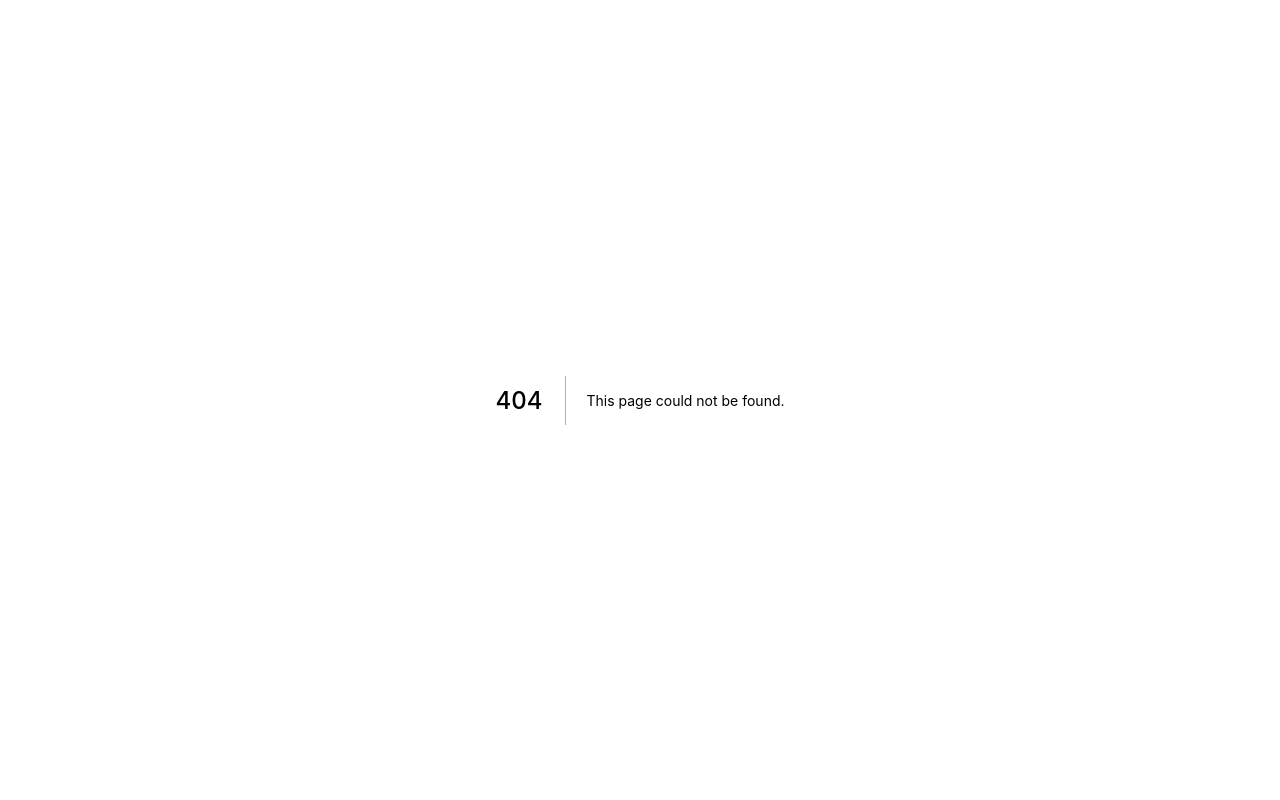
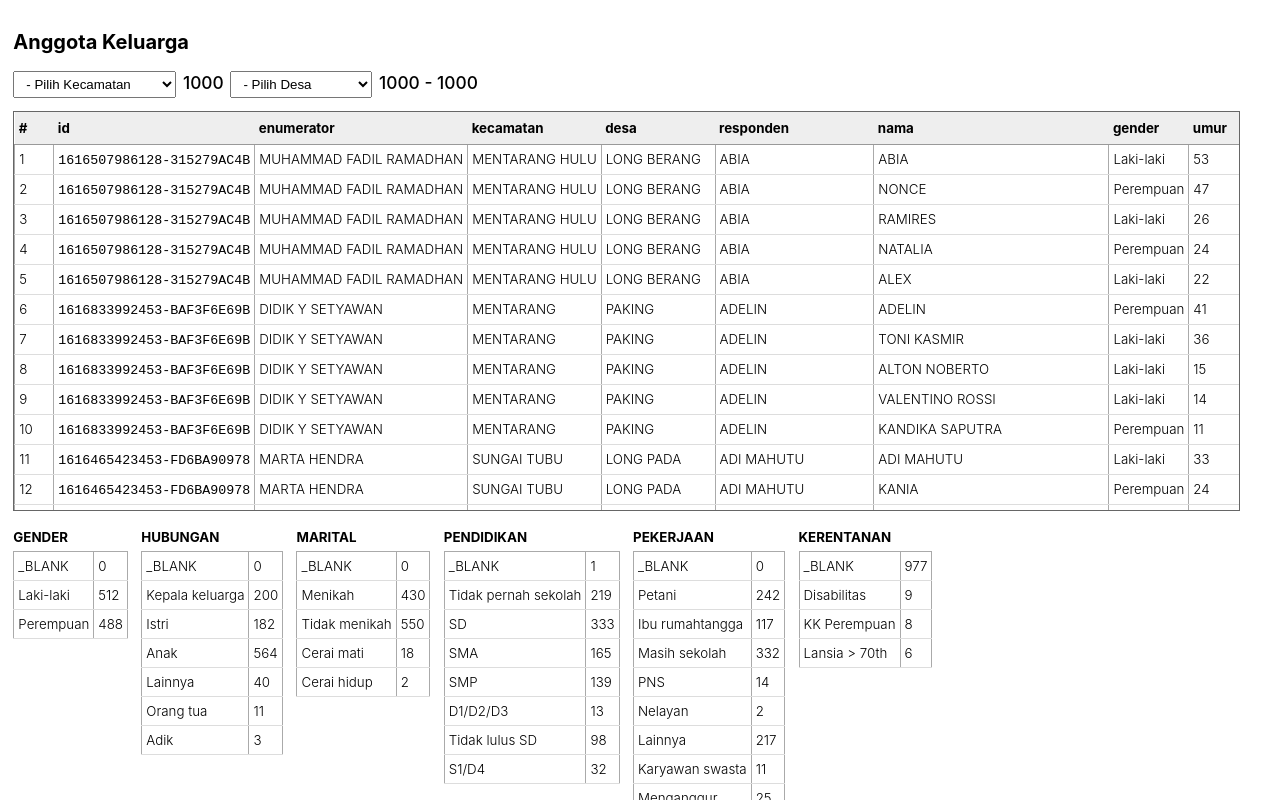
Before and after one commit to patikanji/malinau-sosek-rpt, a Next.js app: page /anggota in a window 1280 px wide. Before the commit this address had no page. Shown: the top 800 px of the page. Built offline with nearby package versions, Linux system fonts and the light colour scheme.

Commit message:
Add anggota

```diff
--- /dev/null
+++ b/pages/anggota.jsx
@@ -0,0 +1,278 @@
+import { useState } from 'react'
+import sosekFinal from '../lib/sosek-final-abrv.json'
+
+function daftarDesa() {
+  let array = []
+  sosekFinal.forEach(d => {
+    if (!array.includes(d.desa.toUpperCase())) {
+      array.push(d.desa.toUpperCase())
+    }
+  })
+
+  return array.sort()
+}
+
+
+
+function daftarKecamatan() {
+  let array = []
+  sosekFinal.forEach(d => {
+    if (!array.includes(d.kecamatan.toUpperCase())) {
+      array.push(d.kecamatan.toUpperCase())
+    }
+  })
+
+  return array.sort()
+}
+
+
+function sosekArray() {
+  let dfKecamatan = []
+  let dfDesa = []
+  let dfAnggota = []
+
+  sosekFinal.forEach(d => {
+    if (!dfDesa.includes(d.desa.toUpperCase())) {
+      dfDesa.push(d.desa.toUpperCase())
+    }
+
+    if (!dfKecamatan.includes(d.kecamatan.toUpperCase())) {
+      dfKecamatan.push(d.kecamatan.toUpperCase())
+    }
+
+    d.anggota.forEach(anggota => {
+      dfAnggota.push({
+        ref: d.id,
+        kecamatan: d.kecamatan,
+        desa: d.desa,
+        enumerator: d.enumerator,
+        responden: d.nama,
+        ...anggota
+      })
+    })
+  })
+
+  dfKecamatan.sort()
+  dfDesa.sort()
+  dfAnggota.sort(function(a,b) {
+    if (a.responden < b.responden) return -1
+    if (a.responden > b.responden) return 1
+    return 0
+  })
+
+  return { dfKecamatan, dfDesa, dfAnggota }
+}
+
+export default function Anggota() {
+  const { dfKecamatan, dfDesa, dfAnggota } = sosekArray()
+
+  const [desa, setDesa] = useState("")
+  const [kecamatan, setKecamatan] = useState("")
+
+  const [daftarDesa, setDaftarDesa] = useState(dfDesa)
+  // const [rows, setRows] = useState(dfAnggota)
+
+  function getData() {
+    return dfAnggota
+    .filter(item => {
+      if (kecamatan) {
+        return item.kecamatan === kecamatan
+      }
+      return item.kecamatan.trim().includes(kecamatan)
+    })
+    .filter(item => item.desa.includes(desa))
+  }
+
+  function getTopik(topik) {
+    const data = getData()
+    let obj = { _BLANK: 0 }
+    data.forEach(item => {
+      if (item[topik] === "" || item[topik].length === 0 || item[topik][0] === "") {
+        obj._BLANK++
+      } else {
+        const key = Array.isArray(item[topik]) ? item[topik].sort().join(", ") : item[topik]
+        if (obj[key] === undefined) obj[key] = 0
+        // console.log(key)
+        obj[key]++
+      }
+    })
+
+    return obj
+  }
+
+  function TabelTopik({topik}) {
+    const data = getTopik(topik)
+    const keys = Object.keys(data)
+
+    return (
+      <>
+      <div>
+        <h4>{topik.toUpperCase()}</h4>
+        <table>
+          <tbody>
+          {keys.map((key) => (
+            <tr key={key}><td>{key}</td><td>{data[key]}</td></tr>
+          ))}
+          </tbody>
+        </table>
+      </div>
+      <style jsx>{`
+      div {
+        margin-right: 1rem;
+      }
+      h4 {
+        margin-bottom: .5rem;
+      }
+      td {
+        padding: 4px;
+        border: 1px solid #aaa;
+      }
+      `}</style>
+      </>
+    )
+  }
+
+
+  return (
+    <div style={{ padding: '1rem' }}>
+      <h2>Anggota Keluarga</h2>
+      <select
+        defaultValue={kecamatan}
+        onChange={e => {
+        const val = e.target.value
+        setKecamatan(val)
+        setDesa("")
+        let array = []
+        dfAnggota
+        .filter(item => {
+          if (val) {
+            return item.kecamatan === val
+          }
+          return item.kecamatan.includes(val)
+        })
+        .forEach(item => {
+          if (!array.includes(item.desa)) {
+            array.push(item.desa)
+          }
+        })
+        setDaftarDesa(array)
+        // setRows(getData())
+      }} >
+        <option value="">- Pilih Kecamatan</option>
+        {dfKecamatan.map(d => <option key={d} value={d}>{d}</option>)}
+      </select>
+      <span style={{ margin: '0 .5rem', fontWeight: 500, fontSize: '13pt' }}>
+        {dfAnggota.filter(item => {
+          if (kecamatan) {
+            return item.kecamatan === kecamatan
+          }
+          return item.kecamatan.includes(kecamatan)
+        }).length}
+      </span>
+      <select
+        value={desa}
+        onChange={e => setDesa(e.target.value)} >
+        <option value="">- Pilih Desa</option>
+        {daftarDesa.map(d => <option key={d} value={d}>{d}</option>)}
+      </select>
+      <span style={{ margin: '0 .5rem', fontWeight: 500, fontSize: '13pt' }}>
+        {getData().filter(item => item.desa.includes(desa)).length} - {getData().length}
+      </span>
+
+      {/* <div>
+        {getData().map((item, index) => (
+          <span key={`${item}-${index}`}>{index + 1} </span>
+        ))}
+      </div> */}
+
+      <div className="container">
+        <table style={{ width: '100%' }}>
+          <tbody>
+            <tr>
+              <th>#</th>
+              <th>id</th>
+              <th>enumerator</th>
+              <th>kecamatan</th>
+              <th>desa</th>
+              <th>responden</th>
+              <th>nama</th>
+              <th>gender</th>
+              <th>umur</th>
+              <th>hubungan</th>
+              <th>marital</th>
+              <th>kerentanan</th>
+              <th>pendidikan</th>
+              <th>pekerjaan</th>
+              <th>kerentanan</th>
+            </tr>
+            {getData().map((item, index) => (
+              <tr key={`${item}-${index}`}>
+                <td>{index + 1}</td>
+                <td><code>{item.ref}</code></td>
+                <td>{item.enumerator}</td>
+                <td>{item.kecamatan}</td>
+                <td>{item.desa}</td>
+                <td>{item.responden}</td>
+                <td>{item.nama.toUpperCase()}</td>
+                <td>{item.gender}</td>
+                <td>{item.umur}</td>
+                <td>{item.hubungan}</td>
+                <td>{item.marital}</td>
+                <td>{item.kerentanan}</td>
+                <td>{item.pendidikan}</td>
+                <td>{item.pekerjaan}</td>
+                <td>{item.kerentanan}</td>
+              </tr>
+            ))}
+          </tbody>
+        </table>
+      </div>
+
+      <div style={{ display: 'flex', flexWrap: 'wrap' }}>
+        <TabelTopik topik="gender" />
+        <TabelTopik topik="hubungan" />
+        <TabelTopik topik="marital" />
+        <TabelTopik topik="pendidikan" />
+        <TabelTopik topik="pekerjaan" />
+        <TabelTopik topik="kerentanan" />
+      </div>
+      <br/>
+      <div>
+      </div>
+      <style jsx>{`
+      .container {
+        overflow: auto;
+        max-height: 400px;
+        border: 1px solid #666;
+      }
+      table {
+        border-collapse: collapse;
+      }
+      th {
+        text-align: left;
+        padding: 8px 4px;
+        background-color: #eee;
+        border-bottom: 1px solid #999;
+      }
+      td {
+        padding: 6px 4px;
+        white-space: nowrap;
+        border-bottom: 1px solid #ddd;
+      }
+      select {
+        padding: 4px 8px;
+        margin-bottom: 1rem;
+      }
+      `}</style>
+    </div>
+  )
+}
+
+/*
+
+pendapatanPerBulan
+sumberPendapatan
+pengeluaranPerBulan
+sumberPengeluaran
+
+*/
--- a/pages/index.js
+++ b/pages/index.js
@@ -22,6 +22,10 @@ export default function Home() {
         <div className={styles.grid}>
           <a href="/responden" className={styles.card}>
             <h3>Responden &rarr;</h3>
+          </a>
+
+          <a href="/anggota" className={styles.card}>
+            <h3>Anngota Keluarga &rarr;</h3>
           </a>
 
           <a href="/rumah" className={styles.card}>
```
